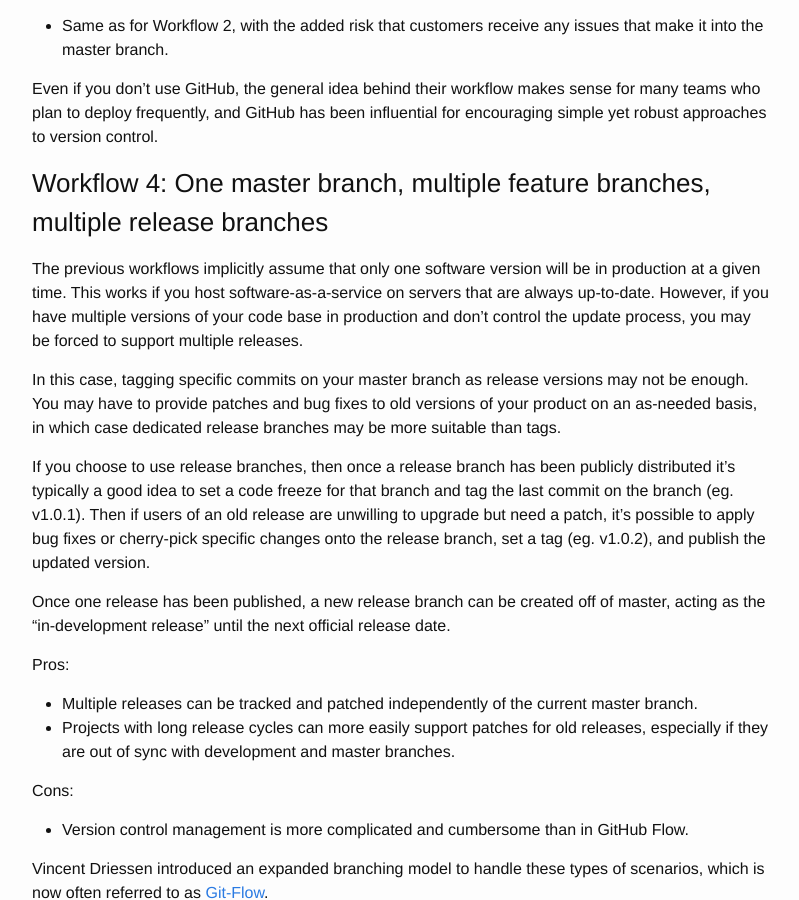
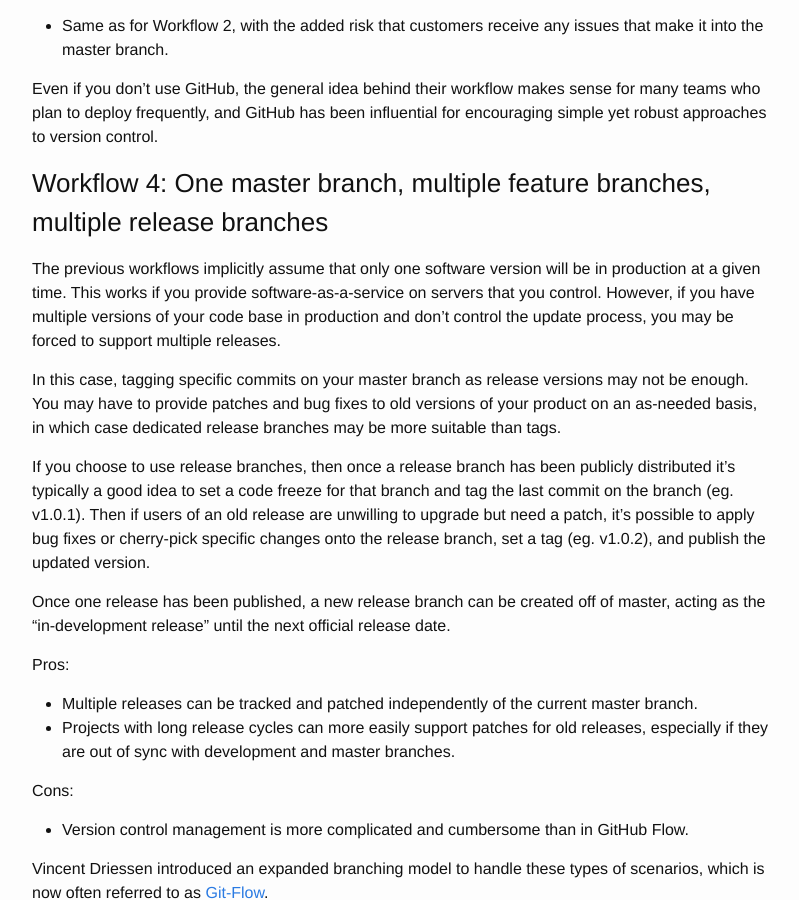
Before and after one commit to msayson/msayson.github.io, a Jekyll site: the page built from _posts/2017-02-02-simple-git-workflows-for-teams.markdown, in a window 1280 px wide and 900 px high, scrolled down 2613 px. Shown: the whole window, without its empty margins (238-1037 px from the left). Built offline with Jekyll 4.4.1, drawn with Linux system fonts in a browser that asks for light colours; some of the changed text lies outside the part shown.

Commit message:
Updated wording for software-as-a-service vs multiple releases scenarios

```diff
--- a/_posts/2017-02-02-simple-git-workflows-for-teams.markdown
+++ b/_posts/2017-02-02-simple-git-workflows-for-teams.markdown
@@ -90,7 +90,7 @@ Even if you don't use GitHub, the general idea behind their workflow makes sense
 
 ### Workflow 4: One master branch, multiple feature branches, multiple release branches
 
-The previous workflows implicitly assume that only one software version will be in production at a given time.  This works if you host software-as-a-service on servers that are always up-to-date.  However, if you have multiple versions of your code base in production and don't control the update process, you may be forced to support multiple releases.
+The previous workflows implicitly assume that only one software version will be in production at a given time.  This works if you provide software-as-a-service on servers that you control.  However, if you have multiple versions of your code base in production and don't control the update process, you may be forced to support multiple releases.
 
 In this case, tagging specific commits on your master branch as release versions may not be enough.  You may have to provide patches and bug fixes to old versions of your product on an as-needed basis, in which case dedicated release branches may be more suitable than tags.
 
```
Also changed, not shown: other parts of _posts/2017-02-02-simple-git-workflows-for-teams.markdown (+1 -1 lines).
